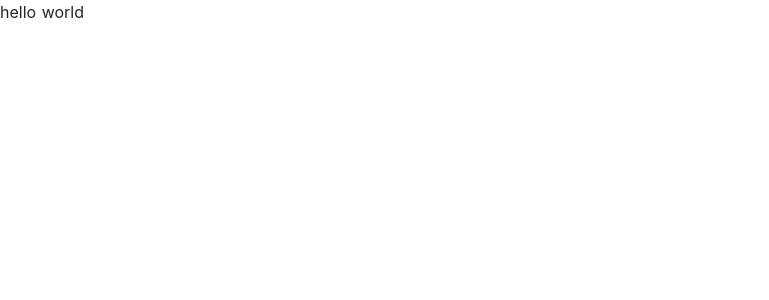
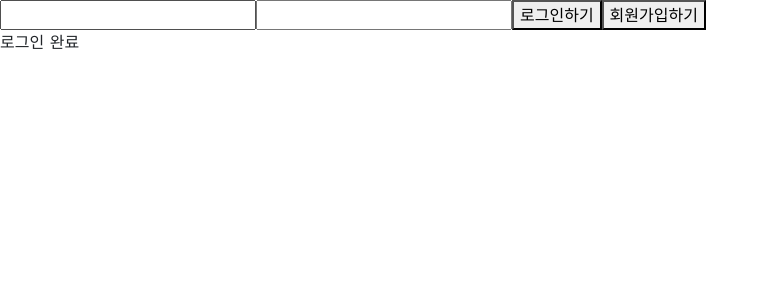
Before and after one commit to ydh0520/Nuxt_cognito, a Nuxt app: page / in a window 1280 px wide. Shown: the top 300 px of the page, without its empty margins (0-769 px from the left). Built offline with nearby package versions, Linux system fonts and the light colour scheme.

Commit message:
main page

```diff
--- a/pages/index.vue
+++ b/pages/index.vue
@@ -1,12 +1,18 @@
 <template>
   <div>
-    hello world
+    <login></login>
+    <mypage></mypage>
   </div>
 </template>
 
 <script>
+import Login from "~/components/Login"
+import Mypage from "~/components/Mypage"
 export default {
-
+  components:{
+    Login,
+    Mypage
+  }
 }
 </script>
 
```
